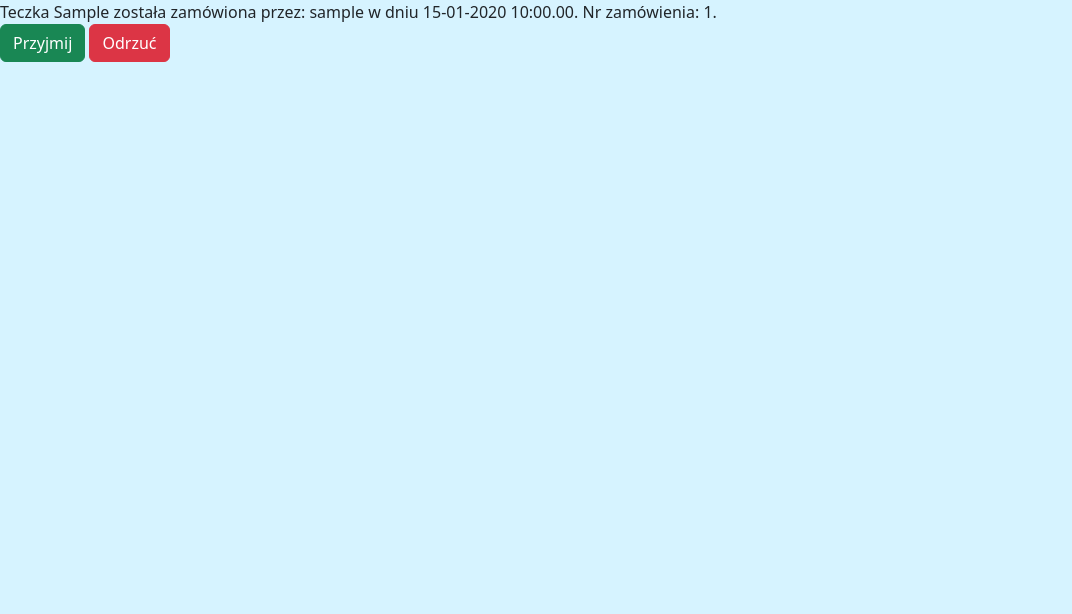
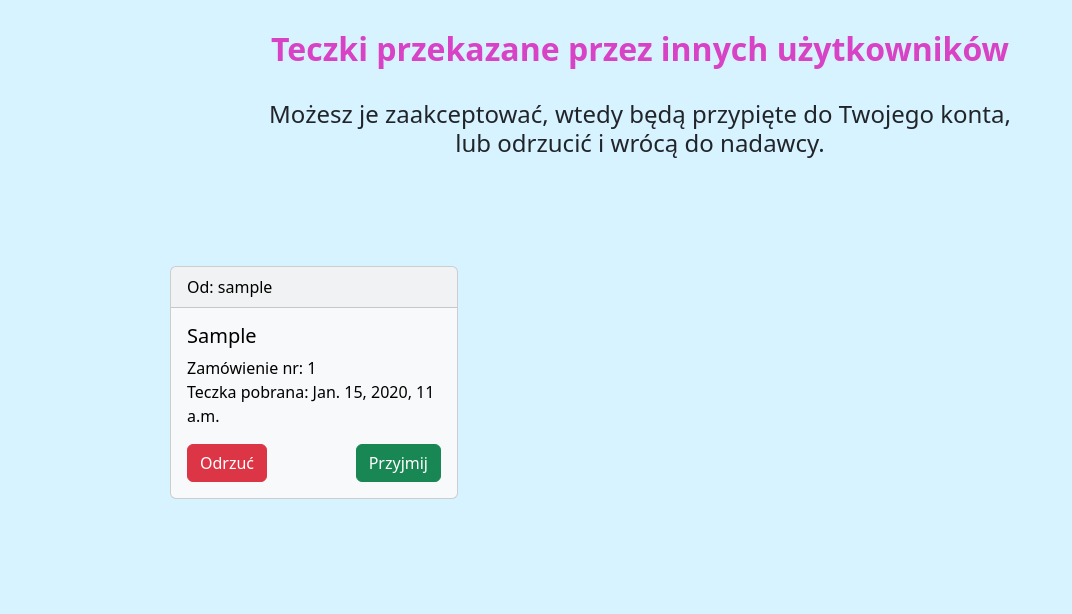
Before and after one commit to Martini310/Archeo-3, a Django app: page /files/accept_vehicles/ in a window 1280 px wide. Shown: the part 56-670 px from the top of the page, without its empty margins (0-1072 px from the left). Run offline with Django 4.2, Linux system fonts and the light colour scheme; a user stored in the database is signed in; tables that the repository leaves empty hold one stand-in row (values such as "Sample post").

Commit message:
Add Bootstrap cards to accept_vehicles.html

```diff
--- a/files/templates/files/accept_vehicles.html
+++ b/files/templates/files/accept_vehicles.html
@@ -3,17 +3,32 @@
 
 {% block content %}
 
-    {% for vehicle in transfers %}
+<div class="my-order-header">
+  <h2><strong>Teczki przekazane przez innych użytkowników</strong></h2><br>
+  <h4>Możesz je zaakceptować, wtedy będą przypięte do Twojego konta, lub odrzucić i wrócą do nadawcy.</h4>
+</div>
+
+<div class='container' style="padding: 100px">
+    <div class="row row-cols-1 row-cols-md-3 g-4">
+        {% for vehicle in transfers %}
+        <div class="col">
+            <form action={% url 'files:accept' vehicle.id %} method=POST>
+            {% csrf_token %}
+              <div class="card text-bg-light mb-3" style="max-width: 18rem;">
+                <div class="card-header">Od: {{ vehicle.responsible_person.username }}</div>
+                <div class="card-body">
+                <h5 class="card-title">{{ vehicle.tr }}</h5>
+                <p class="card-text">Zamówienie nr: {{ vehicle.order.id }}<br>Teczka pobrana: {{ vehicle.transfer_date }}</p>
+                <button class="btn btn-danger card-link" name='reject' type="submit">Odrzuć</button>
+                <button class="btn btn-success card-link" style="float: right" name='accept' type="submit">Przyjmij</button>
+              </div>
+            </form>
+            </div>
+        </div>
+        {% endfor %}
+    </div>
+</div>
 
 
-        <form action={% url 'files:accept' vehicle.id %} method=POST>
-            {% csrf_token %}
-            {{ vehicle }}<br>
-            <button class="btn btn-success" name='accept' type="submit">Przyjmij</button>
-            <button class="btn btn-danger" name='reject' type="submit">Odrzuć</button>
-        </form>
-
-
-    {% endfor %}
 
 {% endblock content %}
--- a/files/templates/files/user_vehicles.html
+++ b/files/templates/files/user_vehicles.html
@@ -20,7 +20,7 @@
     <div class="d-grid gap-4 p-2 d-md-flex justify-content-md-center">
         <a href="/files/user_list/" class="btn btn-primary">Wszystkie</a>
         {% for s, n in orders.1 %}
-            {% if request.path|stringformat:'s'|slice:'-2:-1' == s %}
+            {% if orders.3 == s %}
                 <a href="/files/user_list/{{s}}" class="btn btn-primary active" aria-current="page">{{n}}</a>
             {% else %}
                 <a href="/files/user_list/{{s}}" class="btn btn-primary">{{n}}</a>
```
Also changed, not shown: files/templates/files/orders_to_do.html (+6 -6 lines), tests/test_views.py (+6 -6 lines).
